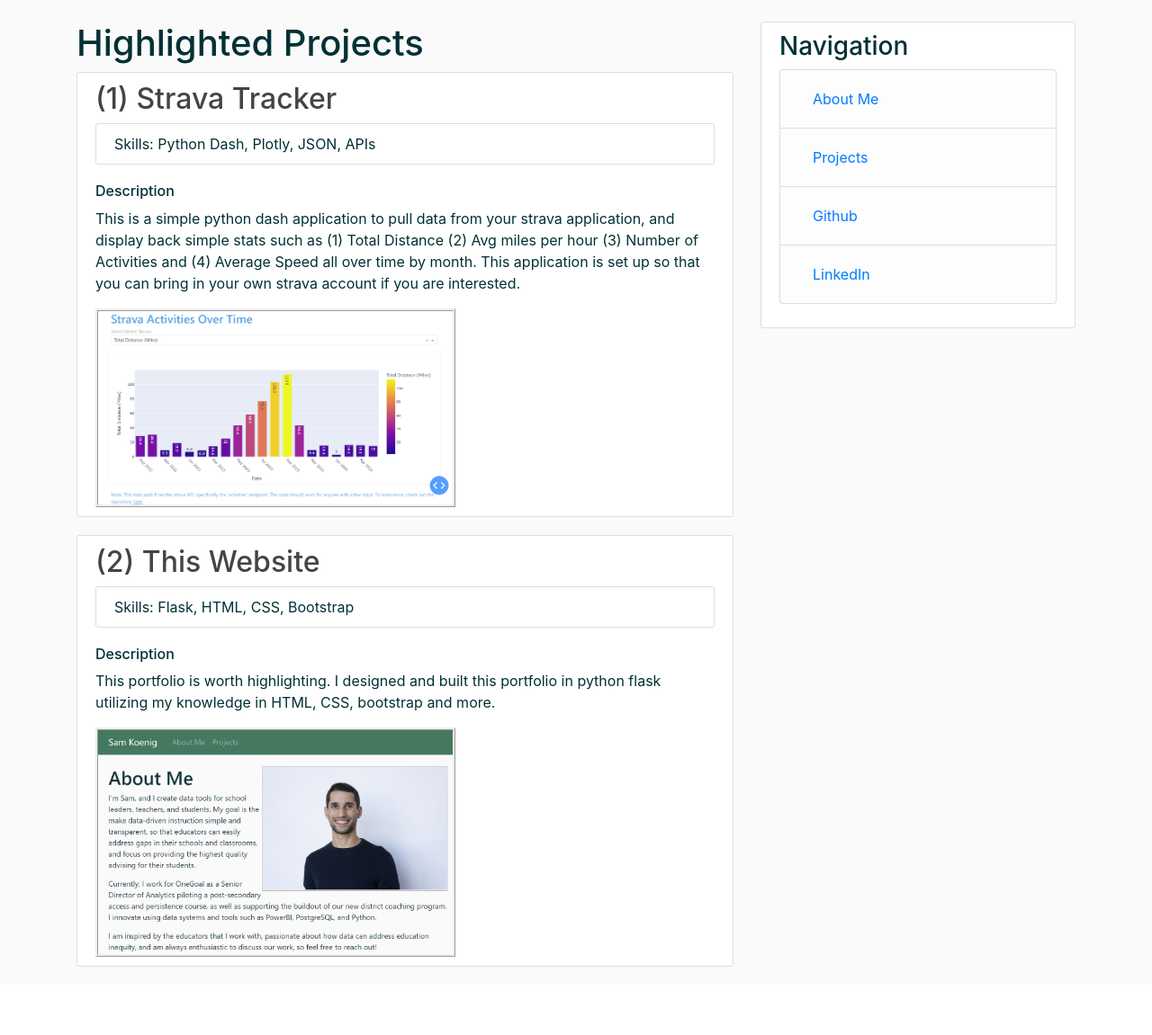
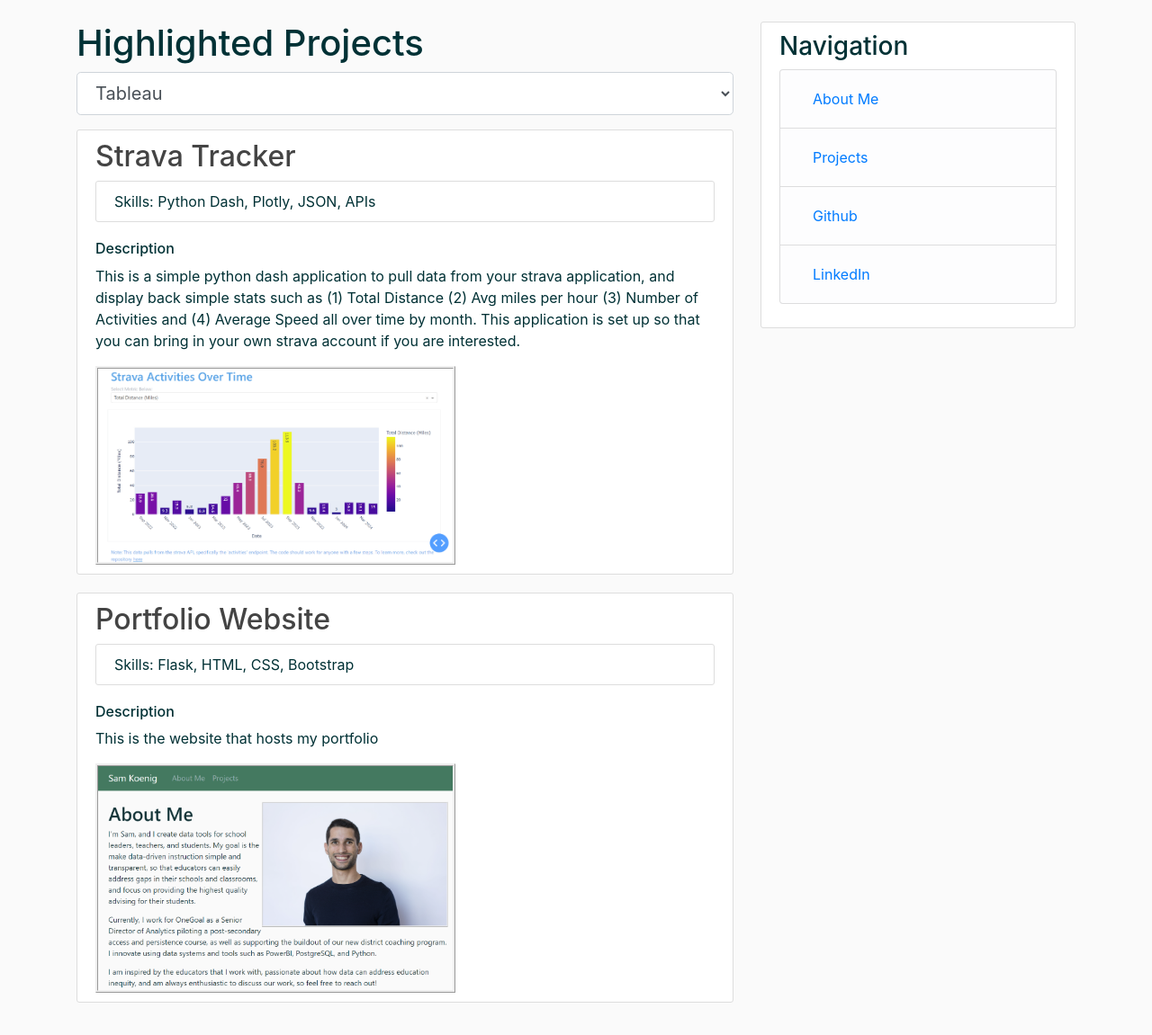
Before and after one commit to samkoenig1/portfolio, a Flask app: page /projects in a window 1280 px wide. Shown: the part 56-1207 px from the top of the page at 90% size. Before the commit the page ends 1131 px from the top, so only its background shows below. Run offline with Flask 3, Linux system fonts and the light colour scheme; some libraries are stand-ins or nearby versions.

Commit message:
create_filter_projects_4.21.24
Create for loop, and form for filtering

```diff
--- a/run.py
+++ b/run.py
@@ -1,8 +1,30 @@
 from flask import Flask, render_template, url_for
 app = Flask(__name__)
+from flask_wtf import FlaskForm
+from wtforms import StringField, PasswordField, SubmitField, BooleanField, TextAreaField,SelectField, HiddenField
+import os
 
-posts = []
+SECRET_KEY = os.urandom(32)
+app.config['SECRET_KEY'] = SECRET_KEY
 
+projects = [{
+        'name': 'Strava Tracker',
+        'description': 'This is a simple python dash application to pull data from your strava application, and display back simple stats such as (1) Total Distance (2) Avg miles per hour (3) Number of Activities and (4) Average Speed all over time by month. This application is set up so that you can bring in your own strava account if you are interested.',
+        'skills': 'Python Dash, Plotly, JSON, APIs',
+        'github': 'https://github.com/samkoenig1/strava-tracker',
+        'image': 'strava'
+
+    },
+    {
+        'name': 'Portfolio Website',
+        'description': 'This is the website that hosts my portfolio',
+        'skills': 'Flask, HTML, CSS, Bootstrap',
+        'github': 'https://github.com/samkoenig1/portfolio',
+        'image': 'portfolio'
+    }]
+class SkillForm(FlaskForm):
+    skills =  SelectField('Skills', choices = ['Tableau', 'Python', 'PowerBI','SQL', 'HTML', 'Javascript'])
+    submit = SubmitField('Search')
 
 @app.route("/")
 @app.route("/home")
@@ -12,7 +34,8 @@ def home():
 
 @app.route("/projects")
 def about():
-    return render_template('projects.html', title='Projects')
+    form = SkillForm()
+    return render_template('projects.html', title='Projects', form=form, projects = projects)
 
 
 if __name__ == '__main__':
--- a/templates/projects.html
+++ b/templates/projects.html
@@ -3,25 +3,36 @@
 <!DOCTYPE html>
 <html lang="en">
     <h1>Highlighted Projects</h1>
+    <form method="POST" action="">
+        {{ form.hidden_tag() }}
+        <fieldset class="form-group">
+            <div class="form-group">
+                {% if form.skills.errors %}
+                    {{ form.skills(class="form-control form-control-lg is-invalid") }}
+                    <div class="invalid-feedback">
+                        {% for error in form.skills.errors %}
+                            <span>{{ error }}</span>
+                        {% endfor %}
+                    </div>
+                {% else %}
+                    {{ form.skills(class="form-control form-control-lg", placeholder = "Search") }}
+                {% endif %}
+            </div>
+      </form>
     <div>
     </div>
+    {% for project in projects %}
     <article class="media content-section">
       <div class="media-body">
-        <h2><a class="content-title" href="https://github.com/samkoenig1/strava-tracker" target = "_blank"> (1) Strava Tracker </a></h2>
-        <p class="content-section"> Skills: Python Dash, Plotly, JSON, APIs  </p>
+        <h2><a class="content-title" href="https://github.com/samkoenig1/strava-tracker" target = "_blank"> {{ project.name }} </a></h2>
+        <p class="content-section"> Skills: {{project.skills}} </p>
         <h6> Description </h6>
-        <p> This is a simple python dash application to pull data from your strava application, and display back simple stats such as (1) Total Distance (2) Avg miles per hour (3) Number of Activities and (4) Average Speed all over time by month. This application is set up so that you can bring in your own strava account if you are interested. </p>
-        <img class="content-img" src="{{ url_for('static', filename='strava.png') }}">
+        <p> {{ project.description }}</p>
+        <img class="content-img" src="static/{{project.image}}.png">
+
       </div>
     </article>
-    <article class="media content-section">
-      <div class="media-body">
-        <h2><a class="content-title" href="https://github.com/samkoenig1/portfolio" target = "_blank"> (2) This Website </a></h2>
-        <p class="content-section"> Skills: Flask, HTML, CSS, Bootstrap  </p>
-        <h6> Description </h6>
-        <p> This portfolio is worth highlighting. I designed and built this portfolio in python flask utilizing my knowledge in HTML, CSS, bootstrap and more. </p>
-        <img class="content-img" src="{{ url_for('static', filename='portfolio.png') }}">
-      </div>
-    </article>
+    {% endfor %}
+
     </html>
 {% endblock content %}
```
